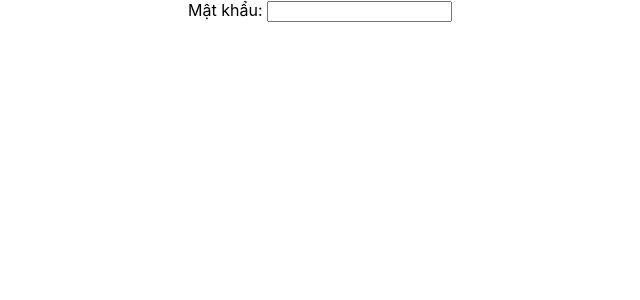
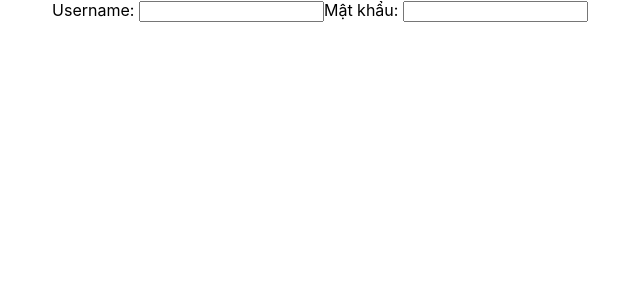
Before and after one commit to Flower-unfurl/bt, a React (Create React App) app in the folder client/my-app/: page / in a window 1280 px wide. Shown: the top 300 px of the page, without its empty margins (320-960 px from the left). Built offline with nearby package versions, Linux system fonts and the light colour scheme.

Commit message:
Username

```diff
--- a/client/my-app/src/App.js
+++ b/client/my-app/src/App.js
@@ -4,6 +4,8 @@ import './App.css';
 function App() {
   return (
     <div className="App">
+        <label>Username: </label>
+        <input id='txtusername' ></input>
         <label>Mật khẩu: </label>
         <input id='txtmatkhau' ></input>
     </div>
```
